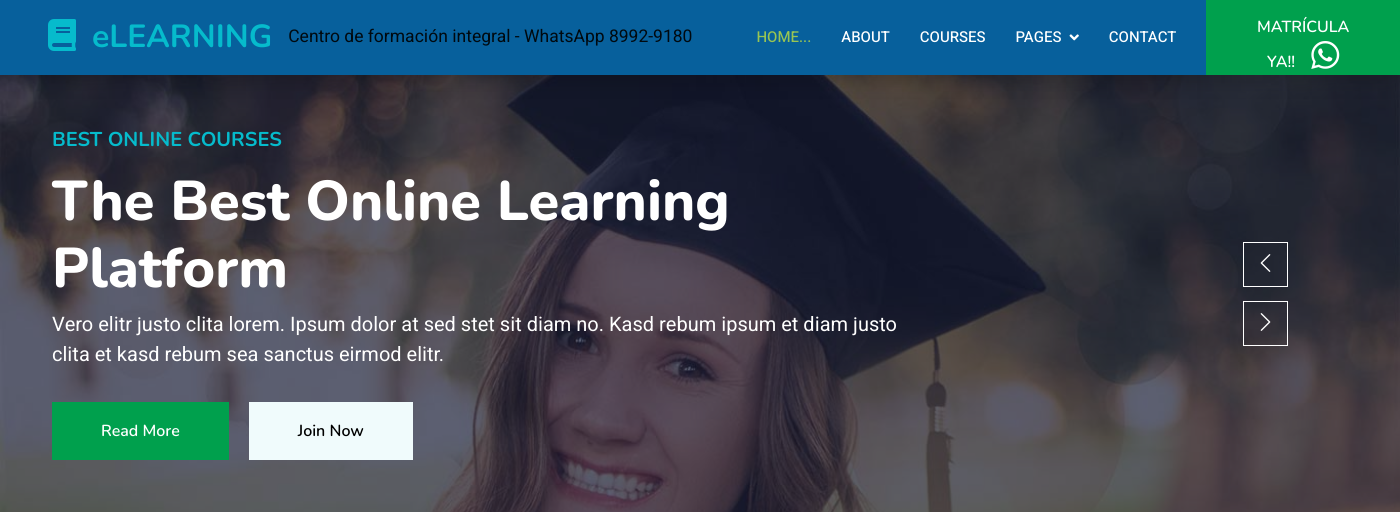
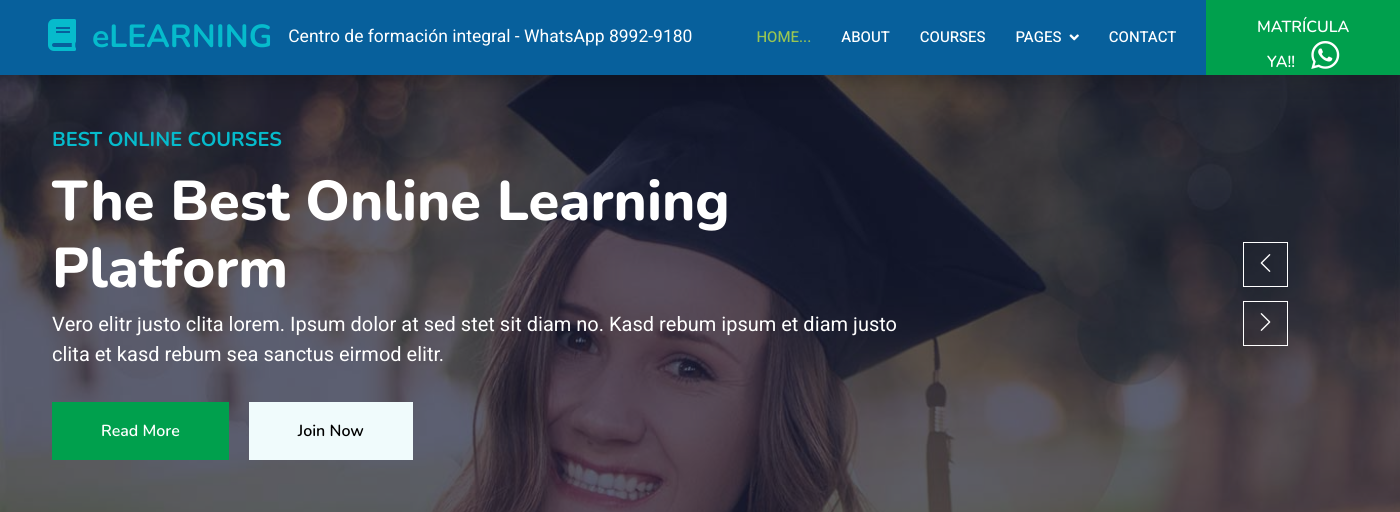
Before and after one commit to renan2013/cefi2026, a PHP site: page /index.php in a window 1400 px wide. Shown: the top 512 px of the page. Run offline with PHP 8.4, Linux system fonts and the light colour scheme; some libraries are stand-ins or nearby versions.

Commit message:
feat: Hacer texto 'Centro de formación integral - WhatsApp' en blanco

```diff
--- a/web_site/header.php
+++ b/web_site/header.php
@@ -45,7 +45,7 @@
     <nav class="navbar navbar-expand-lg navbar-light shadow sticky-top p-0">
                     <a href="index.php" class="navbar-brand d-flex align-items-center px-4 px-lg-5">
                         <h2 class="m-0 text-primary"><i class="fa fa-book me-3"></i>eLEARNING</h2>
-                        <small class="ms-3">Centro de formación integral - WhatsApp 8992-9180</small>
+                        <small class="ms-3 text-white">Centro de formación integral - WhatsApp 8992-9180</small>
                     </a>        <button type="button" class="navbar-toggler me-4" data-bs-toggle="collapse" data-bs-target="#navbarCollapse">
             <span class="navbar-toggler-icon"></span>
         </button>
```
